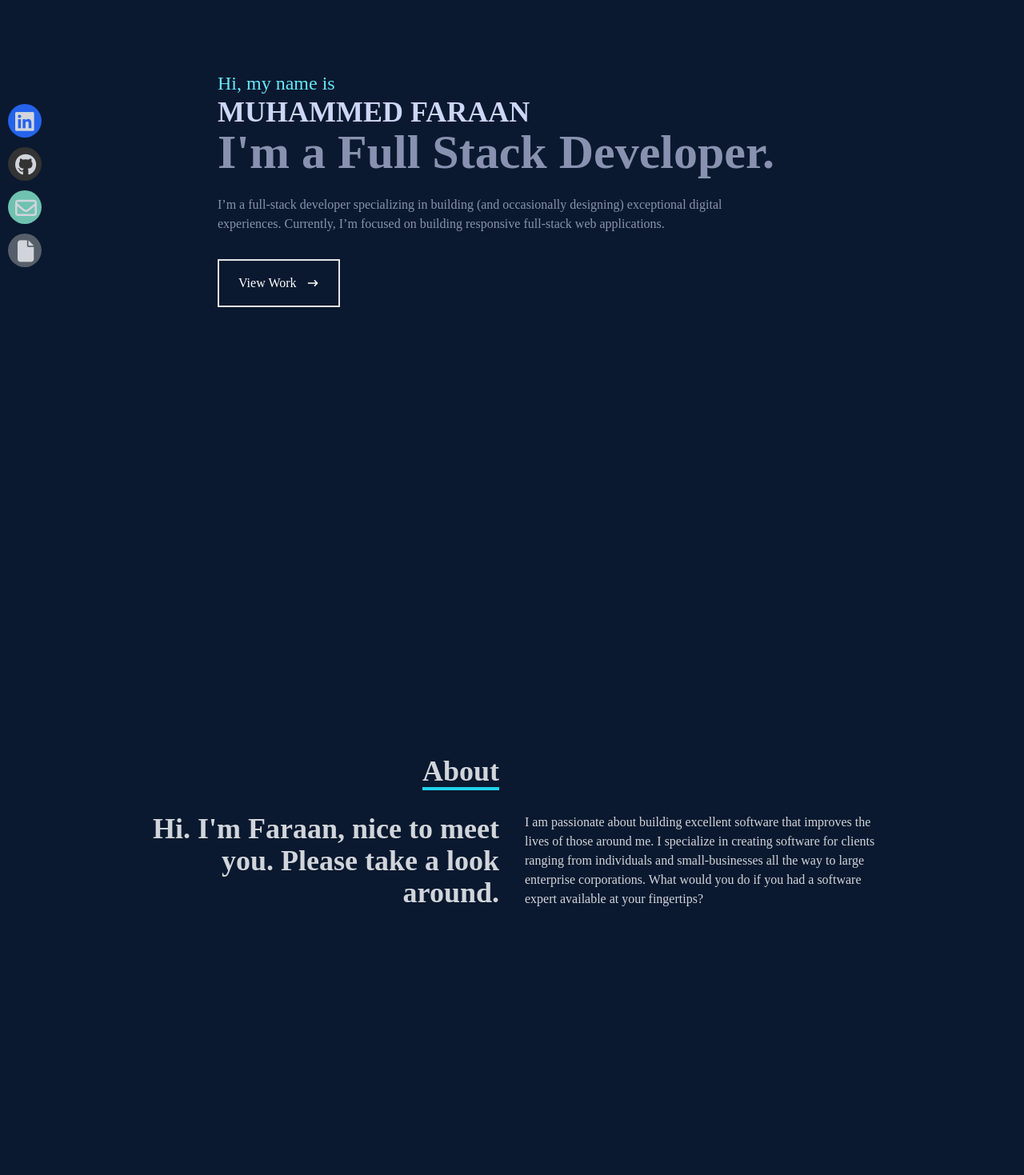
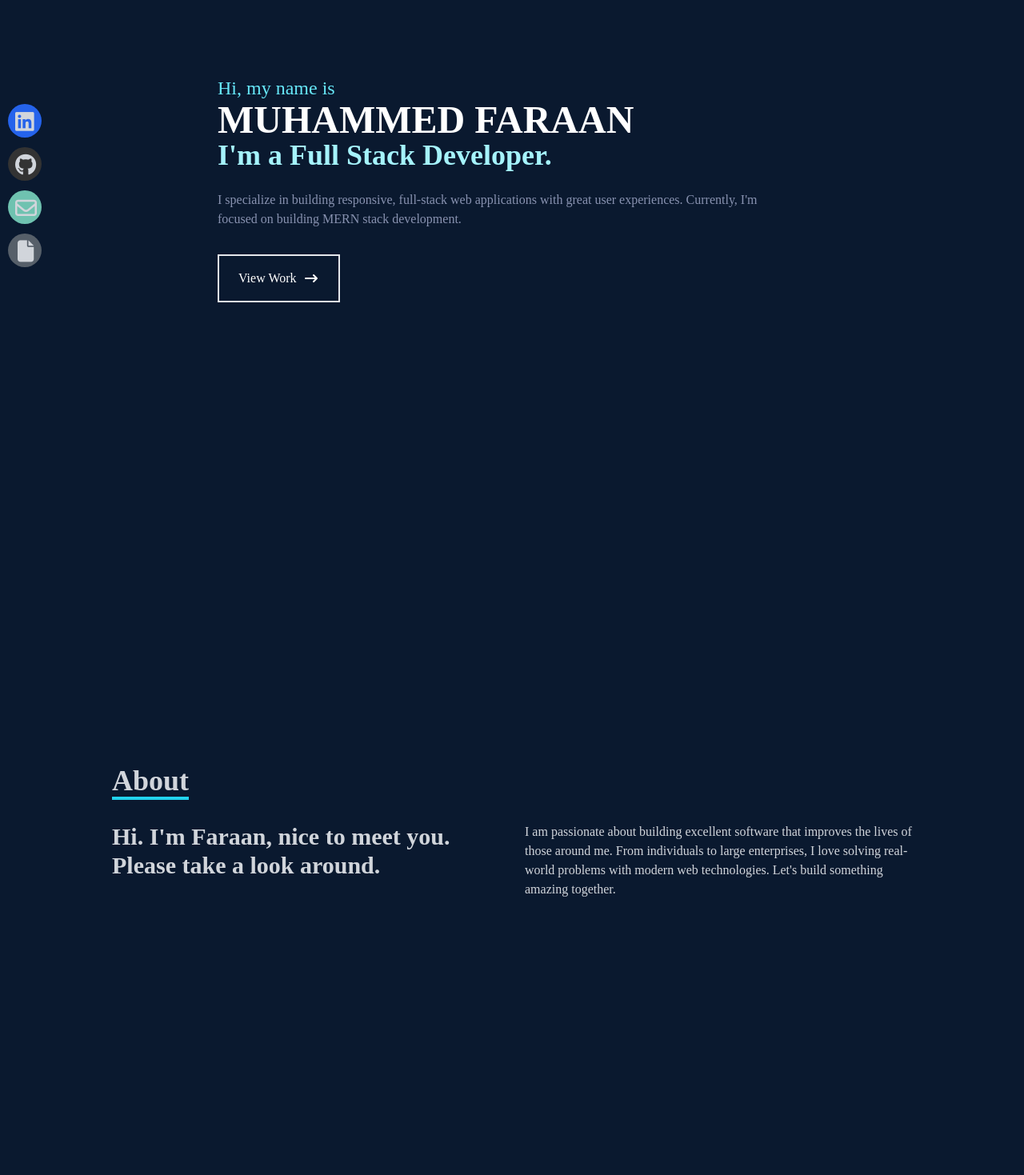
Before and after one commit to Faraan10/portfolio, a React (Vite) app: page / in a window 1280 px wide. Shown: the part 160-1629 px from the top of the page at 80% size. Built offline with nearby package versions, Linux system fonts and the light colour scheme.

Commit message:
Home and about page updated

```diff
--- a/src/components/About.jsx
+++ b/src/components/About.jsx
@@ -2,28 +2,34 @@ import React from "react";
 
 const About = () => {
   return (
-		<div name="about" className="w-full h-screen bg-[#0a192f] text-gray-300">
-			<div className="flex flex-col justify-center items-center w-full h-full">
-				<div className="max-w-[1000px] w-full grid grid-cols-2 gap-8">
-					<div className="sm:text-right pb-8 pl-4">
-						<p className="text-4xl font-bold inline border-b-4 border-cyan-400">About</p>
+    <section
+      name="about"
+      id="about"
+      className="w-full h-screen bg-[#0a192f] text-gray-300"
+    >
+      <div className="flex flex-col justify-center items-center w-full h-full px-4">
+        <div className="max-w-[1000px] w-full grid md:grid-cols-2 gap-8">
+          <div className="text-right md:text-left pb-8">
+            <p className="text-4xl font-bold inline border-b-4 border-cyan-400">
+              About
+            </p>
           </div>
-					<div></div>
         </div>
-				<div className="max-w-[1000px] w-full grid sm:grid-cols-2 gap-8 px-4">
-					<div className="sm:text-right text-4xl font-bold">
+        <div className="max-w-[1000px] w-full grid md:grid-cols-2 gap-8">
+          <div className="text-3xl font-bold text-right md:text-left">
             <p>Hi. I'm Faraan, nice to meet you. Please take a look around.</p>
           </div>
           <div>
             <p>
-							I am passionate about building excellent software that improves the lives of those around me. I specialize
-							in creating software for clients ranging from individuals and small-businesses all the way to large
-							enterprise corporations. What would you do if you had a software expert available at your fingertips?
+              I am passionate about building excellent software that improves
+              the lives of those around me. From individuals to large
+              enterprises, I love solving real-world problems with modern web
+              technologies. Let's build something amazing together.
             </p>
           </div>
         </div>
       </div>
-		</div>
+    </section>
   );
 };
 
--- a/src/components/Home.jsx
+++ b/src/components/Home.jsx
@@ -4,27 +4,32 @@ import { Link } from "react-scroll";
 
 const Home = () => {
   return (
-		<div className="w-full h-screen bg-[#0a192f]">
-			<div name="home" className="max-w-[800px] mx-auto px-8 flex flex-col justify-center h-full">
-				<p className="text-cyan-300 sm:text-2xl">Hi, my name is</p>
-				<h1 className="text-2xl sm:text-4xl font-bold text-[#ccd6f6]">MUHAMMED FARAAN</h1>
-				<h2 className="text-4xl sm:text-6xl font-bold text-[#8892b0]">I'm a Full Stack Developer.</h2>
+    <section name="home" id="home" className="w-full h-screen bg-[#0a192f]">
+      <div className="max-w-[800px] mx-auto px-8 flex flex-col justify-center h-full">
+        <p className="text-cyan-300 text-xl sm:text-2xl">Hi, my name is</p>
+        <h1 className="text-4xl sm:text-5xl font-bold text-white">
+          MUHAMMED FARAAN
+        </h1>
+        <h2 className="text-3xl sm:text-4xl font-bold text-cyan-200">
+          I'm a Full Stack Developer.
+        </h2>
         <p className="text-[#8892b0] py-4 max-w-[700px]">
-					I’m a full-stack developer specializing in building (and occasionally designing) exceptional digital
-					experiences. Currently, I’m focused on building responsive full-stack web applications.
+          I specialize in building responsive, full-stack web applications with
+          great user experiences. Currently, I'm focused on building MERN stack
+          development.
         </p>
         <div>
           <Link to="work" smooth={true} duration={400}>
-						<button className="text-white group border-2 px-6 py-3 my-2 flex items-center hover:bg-cyan-400 hover:border-cyan-400">
+            <button className="group text-white border-2 px-6 py-3 my-2 flex items-center gap-2 hover:bg-cyan-400 hover:border-cyan-400 focus:outline-none focus:ring-2 focus:ring-cyan-500">
               View Work
-							<span className="group-hover:rotate-90 duration-300">
-								<HiArrowNarrowRight className="ml-3 " />
+              <span className="group-hover:rotate-90 transform transition-transform duration-300">
+                <HiArrowNarrowRight size={20} />
               </span>
             </button>
           </Link>
         </div>
       </div>
-		</div>
+    </section>
   );
 };
 
```
Also changed, not shown: src/App.jsx (indentation only). Lines whose indentation alone changed are shown as unchanged.
